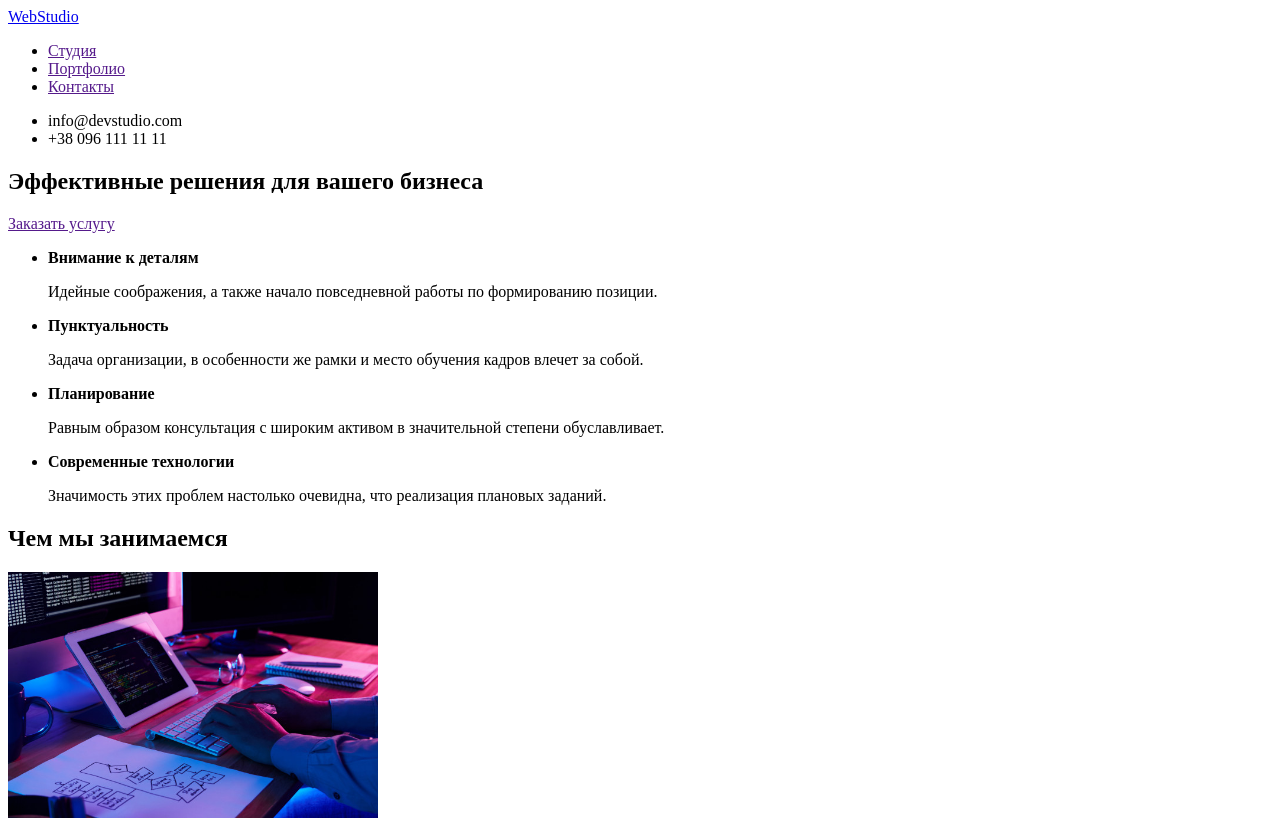
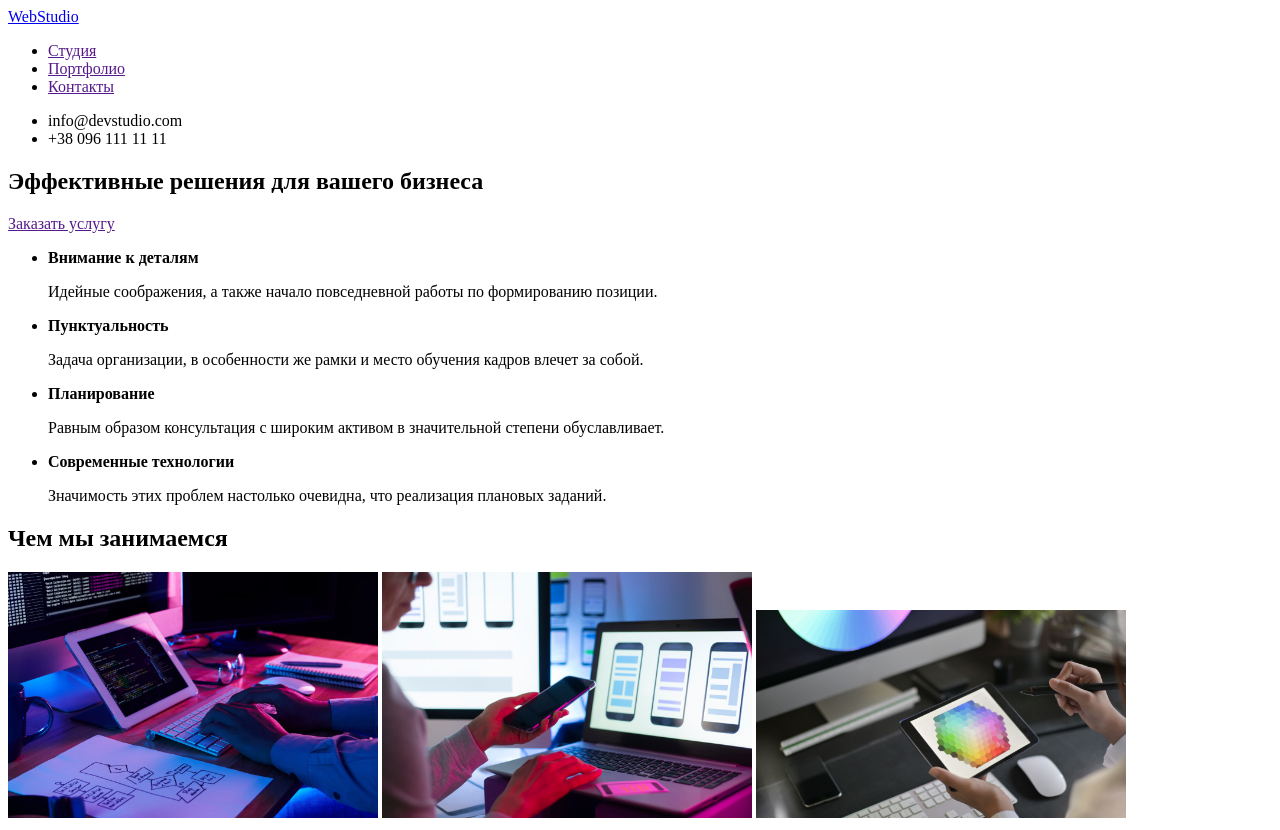
Before and after one commit to hordit/goit-markup-hw-01, a plain HTML site: page index.html in a window 1280 px wide. Drawn offline with Linux system fonts and the light colour scheme.

Commit message:
картинки

```diff
--- a/index.html
+++ b/index.html
@@ -50,6 +50,8 @@
     <section>
         <h2>Чем мы занимаемся</h2>
         <img src="./Images/img1.jpg" alt="" Width= 370 />
+        <img src="./Images/img2.jpg" alt="" Width= 370 />
+        <img src="./Images/img3.jpg" alt="" Width= 370 />
     </section>
     <section>
 
```
Also changed, not shown: Images/img2.jpg (added), Images/img3.jpg (added).
